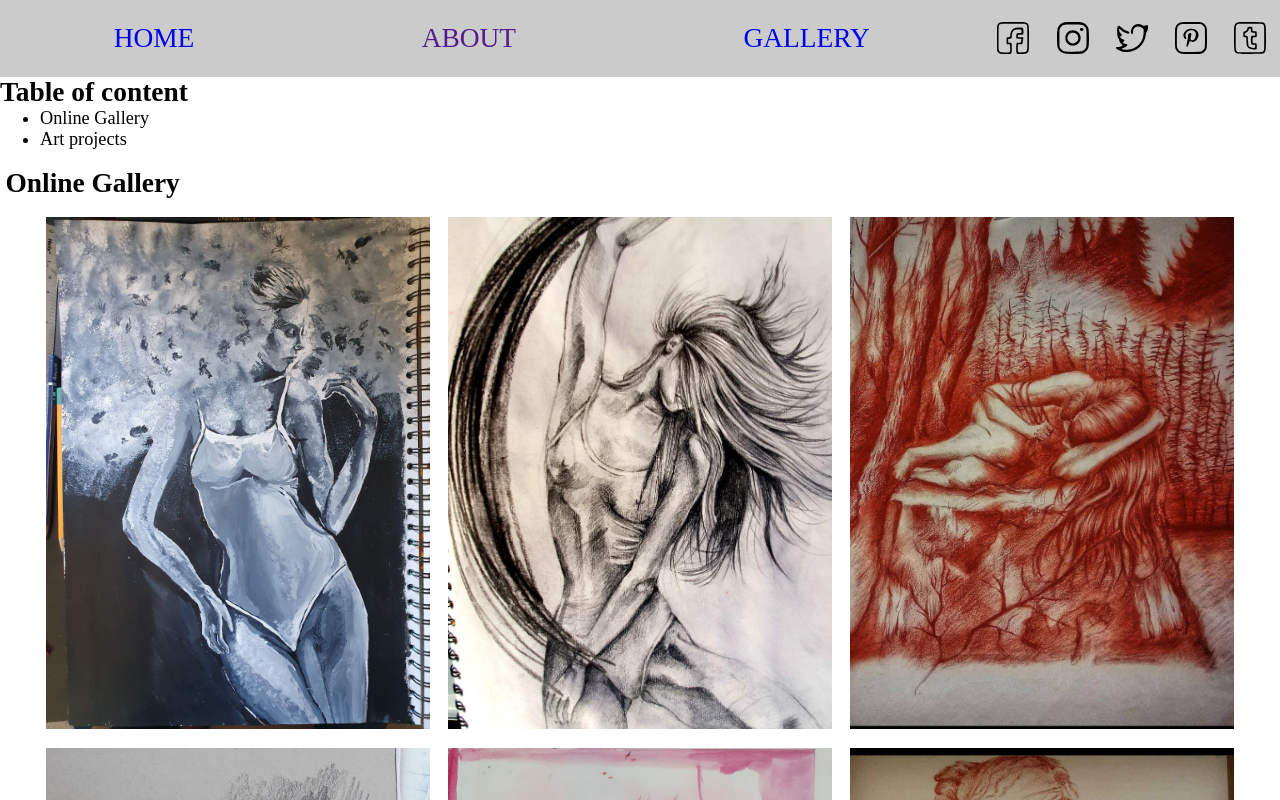
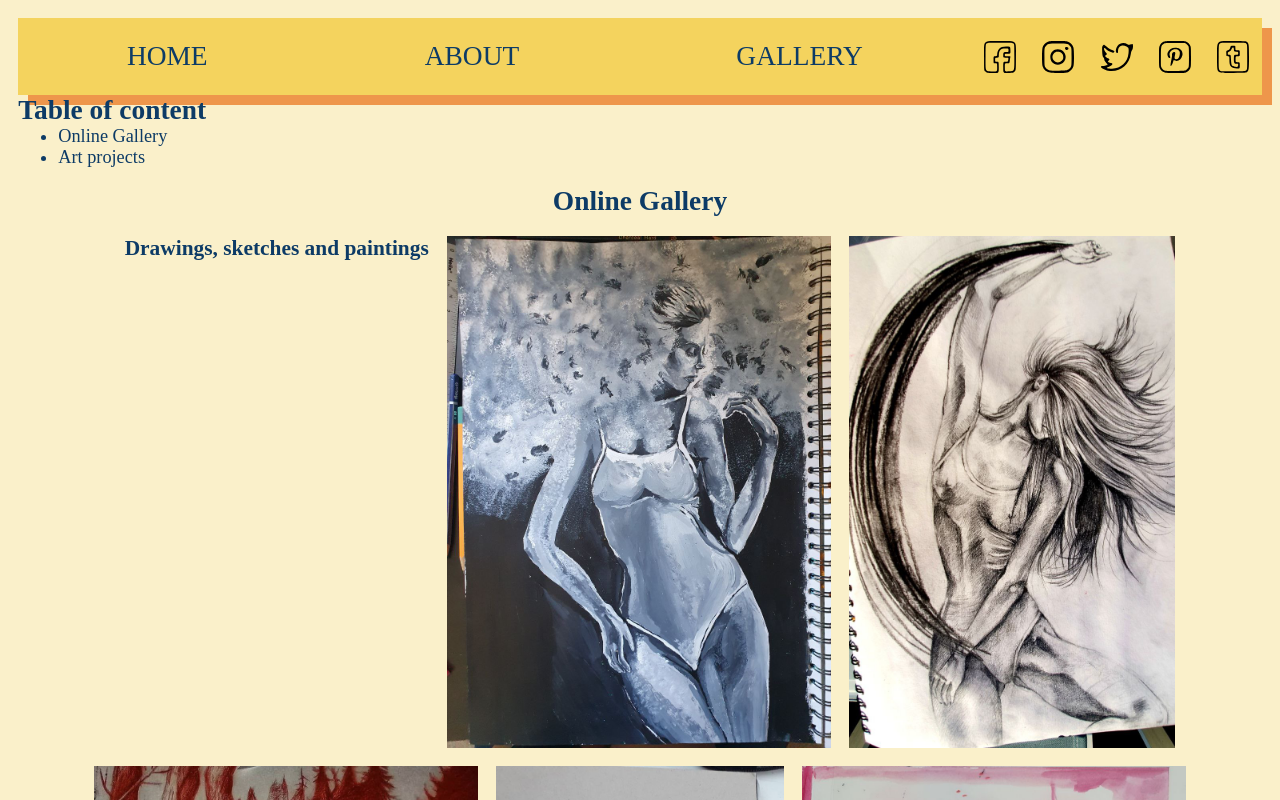
Before and after one commit to Ciuty/delia-portfolio, a plain HTML site: page online-gallery.html in a window 1280 px wide. Shown: the top 800 px of the page. Drawn offline with Linux system fonts and the light colour scheme.

Commit message:
Add files via upload

```diff
--- a/css/mobile.css
+++ b/css/mobile.css
@@ -1,4 +1,6 @@
-
+:root {
+    font-size: 16px;
+}
 
 #content-left, #content-center, #content-right {
     width: 50vw;
--- a/css/style.css
+++ b/css/style.css
@@ -1,12 +1,26 @@
 * {
-    box-sizing: border-box;
     --footer-height: 100vh;
     --background: #cbcbcb;
     --test: #000000;
     margin: 0;
+    --color1: #0d3b66;
+    --color2: #faf0ca;
+    --color3: #f4d35e;
+    --color4: #ee964b;
+    --color5: #f95738;
+    color: var(--color1);
 }
 :root {
     font-size: calc(100vw / 70);
+}
+#page-container {
+    position: relative;
+    min-height: 100vh;
+    background-color: var(--color2)
+}
+#content-wrap {
+    padding: 1rem;
+    padding-bottom: var(--footer-height);
 }
 
     /* Header */
@@ -14,8 +28,10 @@
 #navigation {
     display: flex;
     flex-direction: row;
-    background-color: var(--background);
+    background-color: var(--color3);
+    color: var(--color1);
     height: 6vw;
+    box-shadow: 10px 10px var(--color4);
 }
 nav {
     flex-grow: 5;
@@ -35,10 +51,11 @@ nav ul {
 li {
     margin: auto;
 }
-li a {
+.nav a, .nav a:visited, .nav a:hover, .nav a:active {
     font-size: 1.5rem;
     display: block;
     text-decoration: none;
+    color: var(--nav-color);
 }
 header h1 {
     font-size: 3rem;
@@ -64,13 +81,6 @@ header h1 {
     display: flex;
     justify-content: center;
     align-content: center;
-}
-#page-container {
-    position: relative;
-    min-height: 100vh;
-}
-#content-wrap {
-    padding-bottom: var(--footer-height);
 }
 #welcome {
     width: 100vw;
@@ -136,8 +146,14 @@ header h1 {
     margin: 0 auto;
     padding: 1rem 0.3rem;
 }
-#gallery h2, #gallery img {
+#gallery h2, #gallery h3 #gallery img {
     width: 100%;
+}
+#gallery h2 {
+    text-align: center;
+}
+#gallery h3 {
+    padding: 0 0 0 20px;
 }
 #gallery .vertical {
     max-width: 30vw;
--- a/online-gallery.html
+++ b/online-gallery.html
@@ -12,7 +12,7 @@
                 <header>
                     <div id="navigation">
                         <nav>
-                            <ul>
+                            <ul class="nav">
                                 <li><a href="index.html">HOME</a></li>
                                 <li><a href="">ABOUT</a></li>
                                 <li><a  class="active-nav-button" href="online-gallery.html">GALLERY</a></li>
@@ -37,6 +37,7 @@
                     </section>
                     <section id="gallery">
                         <h2>Online Gallery</h2>
+                        <h3>Drawings, sketches and paintings</h3>
                         <img class="vertical" src="images/001.jpg" alt="alt">
                         <img class="vertical" src="images/002.jpg" alt="alt">
                         <img class="vertical" src="images/003.jpg" alt="alt">
@@ -64,12 +65,14 @@
                         <img class="vertical" src="images/025.jpg" alt="alt">
                         <img class="vertical" src="images/026.jpg" alt="alt">
                         <img class="vertical" src="images/027.jpg" alt="alt">
+                        <h3>Digital work</h3>
                         <img class="vertical" src="images/028.jpg" alt="alt">
                         <img class="vertical" src="images/029.jpg" alt="alt">
                         <img class="vertical" src="images/030.jpg" alt="alt">
                         <img class="vertical" src="images/031.jpg" alt="alt">
                         <img class="horizontal" src="images/032.jpg" alt="alt">
                         <img class="vertical" src="images/033.jpg" alt="alt">
+                        <h3>Photographs</h3>
                         <img class="vertical" src="images/034.jpg" alt="alt">
                         <img class="vertical" src="images/035.jpg" alt="alt">
                         <img class="vertical" src="images/036.jpg" alt="alt">
@@ -85,6 +88,7 @@
                             <h2>Art projects</h2>
                         </section>
                 </main>
+            </div>
             <footer id="footer">
                 <div class="footer-box"><h2>Helpful Links</h2>
                     <ul>
@@ -102,6 +106,5 @@
                 </div>
             </footer>
         </div>
-        </div>
     </body>
 </html>
```
Also changed, not shown: index.html (+1 -1 lines). Lines whose indentation alone changed are shown as unchanged.
